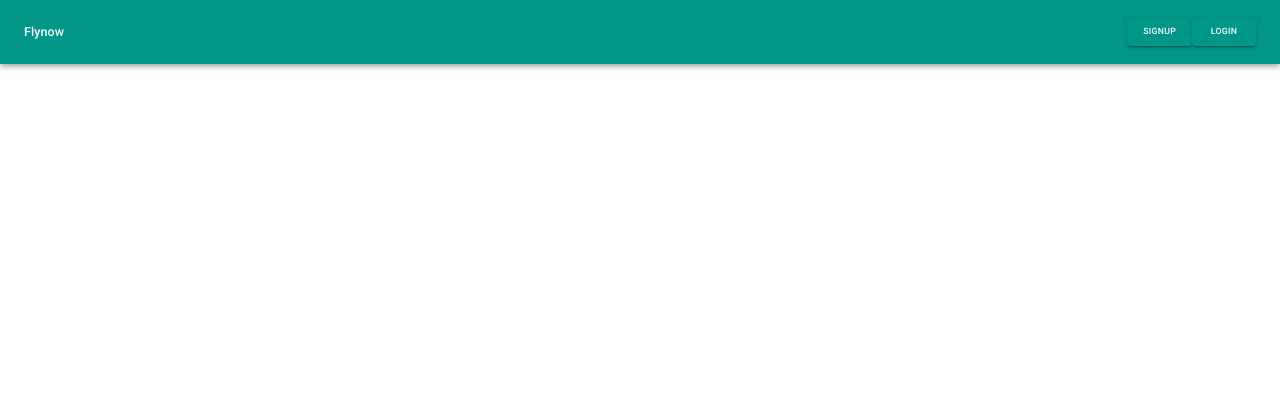
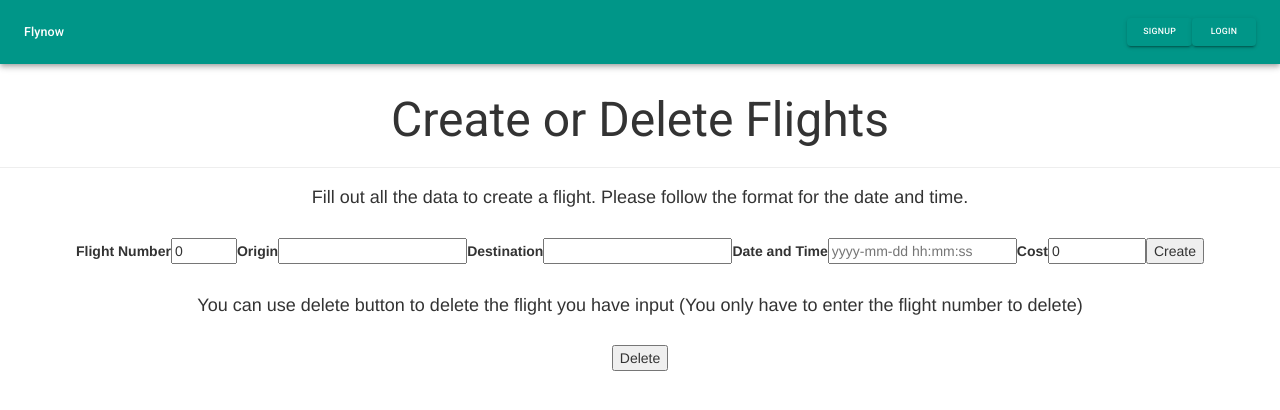
Before and after one commit to jcsandoval929/CS157A-40, a React (Create React App) app in the folder flynow/: page /create_delete in a window 1280 px wide. Shown: the top 410 px of the page. Built offline with nearby package versions, Linux system fonts and the light colour scheme.

Commit message:
Finished create and delete admin page

```diff
--- /dev/null
+++ b/flynow/src/components/create_delete.js
@@ -0,0 +1,156 @@
+import React from "react";
+import Moment from "moment";
+import axios from "axios";
+import "typeface-roboto";
+
+class create_delete extends React.Component {
+  constructor() {
+    super();
+    this.state = {
+      flightNo: 0,
+      origin: "",
+      destination: "",
+      date_time: "",
+      cost: 0.0,
+      flights: undefined
+    };
+    this.handleSubmit = this.handleSubmit.bind(this);
+    this.handleDelete = this.handleDelete.bind(this);
+  }
+
+  handleSubmit(event) {
+    event.preventDefault();
+
+    console.log(this.state);
+
+    axios({
+      method: "post",
+      url: "http://localhost:5000/database/create",
+      data: this.state,
+      config: { headers: { "Content-Type": "multipart/form-data" } }
+    })
+      .then(function(response) {
+        // handle success
+        console.log(response);
+      })
+      .catch(error => {
+        // handle error
+        console.log("Error:", error);
+      });
+  }
+
+  handleDelete(event) {
+    event.preventDefault();
+
+    console.log(this.state);
+
+    axios({
+      method: "post",
+      url: "http://localhost:5000/database/delete",
+      data: this.state,
+      config: { headers: { "Content-Type": "multipart/form-data" } }
+    })
+      .then(function(response) {
+        // handle success
+        console.log(response);
+      })
+      .catch(error => {
+        // handle error
+        console.log("Error:", error);
+      });
+  }
+
+  render() {
+    Moment.locale("en");
+    const flights = this.state.flights;
+    return (
+      <div>
+        <h1
+          align="center"
+          style={{
+            fontFamily: "roboto",
+            fontSize: "48px",
+            fontWeight: "normal",
+            paddingTop: "10px"
+          }}
+        >
+          Create or Delete Flights
+        </h1>
+        <hr size="100px" />
+        <h4 align="center">
+          Fill out all the data to create a flight. Please follow the format for
+          the date and time.
+        </h4>
+        <br />
+        <form align="center">
+          <label>Flight Number </label>
+          <input
+            type="number"
+            name="flightNo"
+            min="1"
+            max="999"
+            value={this.state.flightNo}
+            onChange={e =>
+              this.setState({ flightNo: parseInt(e.target.value) })
+            }
+            required
+          />
+          <label> Origin </label>
+          <input
+            type="text"
+            name="origin"
+            value={this.state.origin}
+            onChange={e => this.setState({ origin: e.target.value })}
+            required
+          />
+          <label> Destination </label>
+          <input
+            type="text"
+            name="destination"
+            value={this.state.destination}
+            onChange={e => this.setState({ destination: e.target.value })}
+            required
+          />
+          <label> Date and Time </label>
+          <input
+            type="text"
+            name="date_time"
+            value={this.state.date_time}
+            placeholder="yyyy-mm-dd hh:mm:ss"
+            onChange={e => this.setState({ date_time: e.target.value })}
+            required
+          />
+          <label> Cost </label>
+          <input
+            type="number"
+            name="cost"
+            min="0.01"
+            max="9999.99"
+            value={this.state.cost}
+            onChange={e => this.setState({ cost: parseFloat(e.target.value) })}
+            required
+          />
+          <input
+            type="submit"
+            onClick={e => this.handleSubmit(e)}
+            value="Create"
+          />
+          <br />
+          <br />
+          <h4>
+            You can use delete button to delete the flight you have input (You
+            only have to enter the flight number to delete)
+          </h4>
+          <br />
+          <input
+            type="submit"
+            onClick={e => this.handleDelete(e)}
+            value="Delete"
+          />
+        </form>
+      </div>
+    );
+  }
+}
+
+export default create_delete;
--- a/flynow/src/components/search.js
+++ b/flynow/src/components/search.js
@@ -146,7 +146,7 @@ class search extends React.Component {
         {typeof flights !== "undefined" ? (
           <div>
             <ul>
-              {this.state.flights.map(flight => (
+              {flights.map(flight => (
                 <li key={flight.flightNo}>
                   <h2>
                     {flight.origin} to {flight.destination}
--- a/flynow/src/components/stats.js
+++ b/flynow/src/components/stats.js
@@ -1,87 +1,131 @@
-import React from "react";
-import Button from "@material-ui/core/Button";
-import "typeface-roboto";
+import React, { useState, useEffect } from "react";
+import { withStyles, makeStyles } from "@material-ui/core/styles";
+import Table from "@material-ui/core/Table";
+import TableBody from "@material-ui/core/TableBody";
+import TableCell from "@material-ui/core/TableCell";
+import TableHead from "@material-ui/core/TableHead";
+import TableRow from "@material-ui/core/TableRow";
+import Paper from "@material-ui/core/Paper";
+import axios from "axios";
 
-class stats extends React.Component {
+const StyledTableCell = withStyles(theme => ({
+  head: {
+    backgroundColor: theme.palette.common.black,
+    color: theme.palette.common.white
+  },
+  body: {
+    fontSize: 14
+  }
+}))(TableCell);
 
-  constructor(props)
-  {
-    super(props)
-    this.state = {
-      flightstwo: []
+const StyledTableRow = withStyles(theme => ({
+  root: {
+    "&:nth-of-type(odd)": {
+      backgroundColor: theme.palette.background.default
     }
   }
+}))(TableRow);
 
-  componentDidMount(){
-    let self = this;
-    fetch("http://localhost:5000/database/flightstwo", {
-      method: 'GET'}).then(function(response) {
-        if(response.status >=400){
-          throw new Error("bad response from server");
-        }
-        return response.json();
-      }).then(function(data){
-        self.setState({flightstwo : data});
-      }).catch(err => {
-        console.log('caught it', err);
-      })
-    }
-
-  render() {
-    return (
-      <div>
-        <h1
-          align="center"
-          style={{
-            fontFamily: "roboto",
-            fontSize: "48px",
-            fontWeight: "normal",
-            paddingTop: "10px"
-          }}
-        >
-          Stats
-        </h1>
-        <div className="container">
-        <div className="panel panel-default p50 uth-panel">
-          <table className="table table-hover">
-              <thead>
-                  <tr>
-                      <th> Flight Number</th>
-                      <th> Origin</th>
-                      <th> Destination</th>
-                      <th> Date and Time </th>
-                      <th> Plane Capacity</th>
-                      <th> Seats Available</th>
-                  </tr>
-              </thead>
-              <tbody>
-                {this.state.flightstwo.map(fi =>
-                <tr>{fi.flightNo}
-                <td>{fi.origin}</td>
-                <td>{fi.destination}</td>
-                <td>{fi.date_time}</td>
-                <td>{fi.maxcapacity}</td>
-                <td>{fi.availability}</td>
-
-                </tr>
-                )}
-              </tbody>
-
-              </table>
-
-
-     {/* <ul>
-       {this.state.flights.map(flight =>(
-         <li>
-           <h2>{flight.flightNo}</h2>
-           <h3>{flight.origin}</h3>
-         </li>
-       ))}</ul> */}
-   </div>
-   </div>
-   </div>
-    );
-  }
+function createData(bookingID, firstName, lastName, email, payment) {
+  return { bookingID, firstName, lastName, email, payment };
 }
 
-export default stats;
+const useStyles = makeStyles(theme => ({
+  root: {
+    width: "100%",
+    marginTop: theme.spacing(3),
+    overflowX: "auto"
+  },
+  table: {
+    minWidth: 700
+  }
+}));
+
+// const getBookings = async () => {
+// try {
+//   const res = await axios.get(`localhost:5000/database/bookings`);
+//
+//   const bookings = res.data;
+//
+//   console.log(`GET: Here's the list of bookings`, bookings);
+//
+//   return bookings;
+// } catch (e) {
+//   console.error(e);
+// }
+// };
+
+function Stats() {
+  const classes = useStyles();
+  const [flights, setFlights] = useState([]);
+  const [load, setLoad] = useState(false);
+  const [error, setError] = useState("");
+  useEffect(() => {
+    axios
+      .get("http://localhost:5000/database/flights")
+      .then(res => {
+        setFlights(res.data);
+        setLoad(true);
+      })
+      .catch(err => {
+        setError(err.message);
+        setLoad(true);
+      });
+  }, []);
+
+  function Stats2() {
+    const classes = useStyles();
+    const [airline, setAirline] = useState([]);
+    const [load, setLoad] = useState(false);
+    const [error, setError] = useState("");
+    useEffect(() => {
+      axios
+        .get("http://localhost:5000/database/airline")
+        .then(res => {
+          setAirline(res.data);
+          setLoad(true);
+        })
+        .catch(err => {
+          setError(err.message);
+          setLoad(true);
+        });
+    }, []);
+  }
+  return (
+    <Paper className={classes.root}>
+      <Table className={classes.table} aria-label="customized table">
+        <TableHead>
+          <TableRow>
+            <StyledTableCell>Airline</StyledTableCell>
+            <StyledTableCell align="right">Flight Number</StyledTableCell>
+            <StyledTableCell align="right">Origin&nbsp;</StyledTableCell>
+            <StyledTableCell align="right">Destination&nbsp;</StyledTableCell>
+            <StyledTableCell align="right">Date and Time&nbsp;</StyledTableCell>
+            <StyledTableCell align="right">Availability&nbsp;</StyledTableCell>
+          </TableRow>
+        </TableHead>
+        <TableBody>
+          {flights.map(airlines => (
+            <StyledTableRow key={airlines.name}>
+              <StyledTableCell component="th" scope="row">
+                {flights.flightNo}
+              </StyledTableCell>
+              <StyledTableCell align="right">{flights.origin}</StyledTableCell>
+              <StyledTableCell align="right">
+                {flights.destination}
+              </StyledTableCell>
+              <StyledTableCell align="right">
+                {flights.date_time}
+              </StyledTableCell>
+              <StyledTableCell align="right">
+                {flights.maxcapacity}
+              </StyledTableCell>
+            </StyledTableRow>
+          ))}
+        </TableBody>
+      </Table>
+    </Paper>
+  );
+}
+
+export default Stats;
--- a/flynow/src/routes.js
+++ b/flynow/src/routes.js
@@ -9,18 +9,60 @@ import Admin_Dashboard from "./components/admin_dashboard";
 import Search from "./components/search";
 import Bookings from "./components/bookings";
 import Stats from "./components/stats";
+import Create_Delete from "./components/create_delete";
 
 export default function Routes({ appProps }) {
   return (
-  <Switch>
-    <AppliedRoute path="/" exact component={Home} appProps={appProps}/>
-    <AppliedRoute path="/login/" exact component={Login} appProps={appProps}/>
-    <AppliedRoute path="/signup/" exact component={Signup} appProps={appProps} />
-    <AppliedRoute path="/dashboard/" exact component={Dashboard} appProps={appProps} />
-    <AppliedRoute path="/admin_dashboard/" exact component={Admin_Dashboard} appProps={appProps} />
-    <AppliedRoute path="/search/" exact component={Search} appProps={appProps} />
-    <AppliedRoute path="/bookings/" exact component={Bookings} appProps={appProps} />
-    <AppliedRoute path="/stats/" exact component={Stats} appProps={appProps} />
-  </Switch>
+    <Switch>
+      <AppliedRoute path="/" exact component={Home} appProps={appProps} />
+      <AppliedRoute
+        path="/login/"
+        exact
+        component={Login}
+        appProps={appProps}
+      />
+      <AppliedRoute
+        path="/signup/"
+        exact
+        component={Signup}
+        appProps={appProps}
+      />
+      <AppliedRoute
+        path="/dashboard/"
+        exact
+        component={Dashboard}
+        appProps={appProps}
+      />
+      <AppliedRoute
+        path="/admin_dashboard/"
+        exact
+        component={Admin_Dashboard}
+        appProps={appProps}
+      />
+      <AppliedRoute
+        path="/search/"
+        exact
+        component={Search}
+        appProps={appProps}
+      />
+      <AppliedRoute
+        path="/bookings/"
+        exact
+        component={Bookings}
+        appProps={appProps}
+      />
+      <AppliedRoute
+        path="/stats/"
+        exact
+        component={Stats}
+        appProps={appProps}
+      />
+      <AppliedRoute
+        path="/create_delete/"
+        exact
+        component={Create_Delete}
+        appProps={appProps}
+      />
+    </Switch>
   );
 }
```
Also changed, not shown: flynow/src/App.js (+9 -6 lines), flynow/src/components/records.js (deleted, +0 -26 lines), 1 other file (tests, documents, lock files or other folders).
